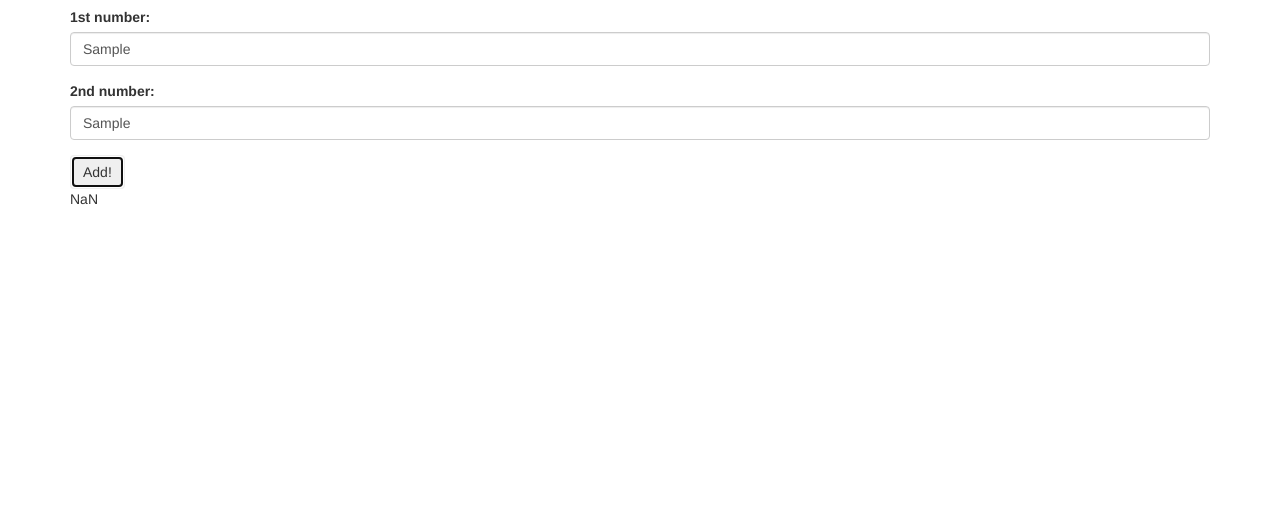
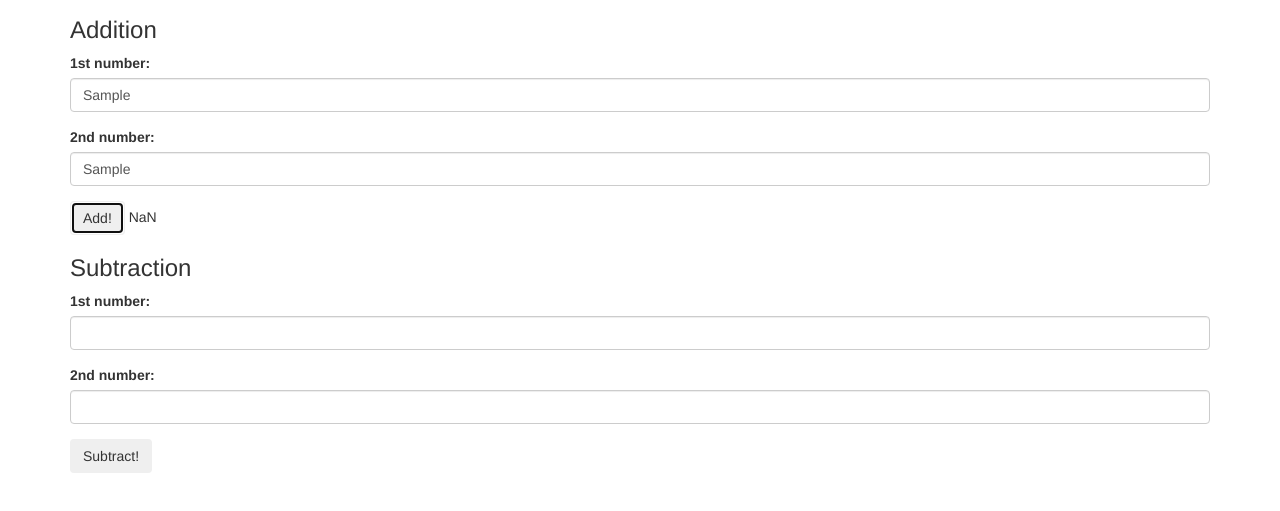
Before and after one commit to tayphill13/Simple-Calculator, a plain HTML site: page index.html in a window 1280 px wide. Both pictures are taken after typing "Sample", "Sample" into the empty fields and a click on the button "Add!". Shown: the part 63-574 px from the top of the page. Drawn offline with Linux system fonts and the light colour scheme.

Commit message:
add additional form for subtraction and we confirmed that the function works and prints as intended
Co-Authored-By: Ruthie Newman <ruthienewman@protonmail.com>

```diff
--- a/index.html
+++ b/index.html
@@ -11,6 +11,7 @@
     <div class="container">
       <h1>Calculator</h1>
       <form id="add">
+        <h3>Addition</h3>
         <div class="form-group">
           <label for="add1">1st number:</label>
           <input id="add1" class="form-control" type="text">
@@ -20,10 +21,21 @@
           <input id="add2" class="form-control" type="text">
         </div>
         <button type="submit" class="btn">Add!</button>
+        <span id="outputAdd"></span>
       </form>
-      <div id="output">
-
-      </div>
+      <form id="subtract">
+        <h3>Subtraction</h3>
+        <div class="form-group">
+          <label for="sub1">1st number:</label>
+          <input id="sub1" class="form-control" type="text">
+        </div>
+        <div class="form-group">
+          <label for="sub2">2nd number:</label>
+          <input id="sub2" class="form-control" type="text">
+        </div>
+        <button type="submit" class="btn">Subtract!</button>
+        <span id="outputSubtract"></span>
+      </form>
     </div>
   </body>
 </html>
--- a/js/scripts.js
+++ b/js/scripts.js
@@ -21,12 +21,19 @@ const divide = function (number1, number2) {
 
 // User Interface Logic
 $(document).ready(function() {
-  $("form#add").submit(function(event) {
+  $("form#add").submit(function(event){
     event.preventDefault();
-    const number1 = parseInt($("#add1").val());
-    const number2 = parseInt($("#add2").val());
-    const result = add(number1, number2);
-    $("#output").text(result);
+    const numberAddition = parseInt($("#add1").val());
+    const numberAddition2 = parseInt($("#add2").val());
+    const result = add(numberAddition, numberAddition2);
+    $("#outputAdd").text(result);
+  });
+  $("form#subtract").submit(function(event){
+    event.preventDefault();
+    const numberSubtract = parseInt($("#sub1").val());
+    const numberSubtract2 = parseInt($("#sub2").val());
+    const result2 = subtract(numberSubtract, numberSubtract2);
+    $("#outputSubtract").text(result2);
   // alert(convertToCelsius(number1).toFixed());
   });
-});
+  });
```
